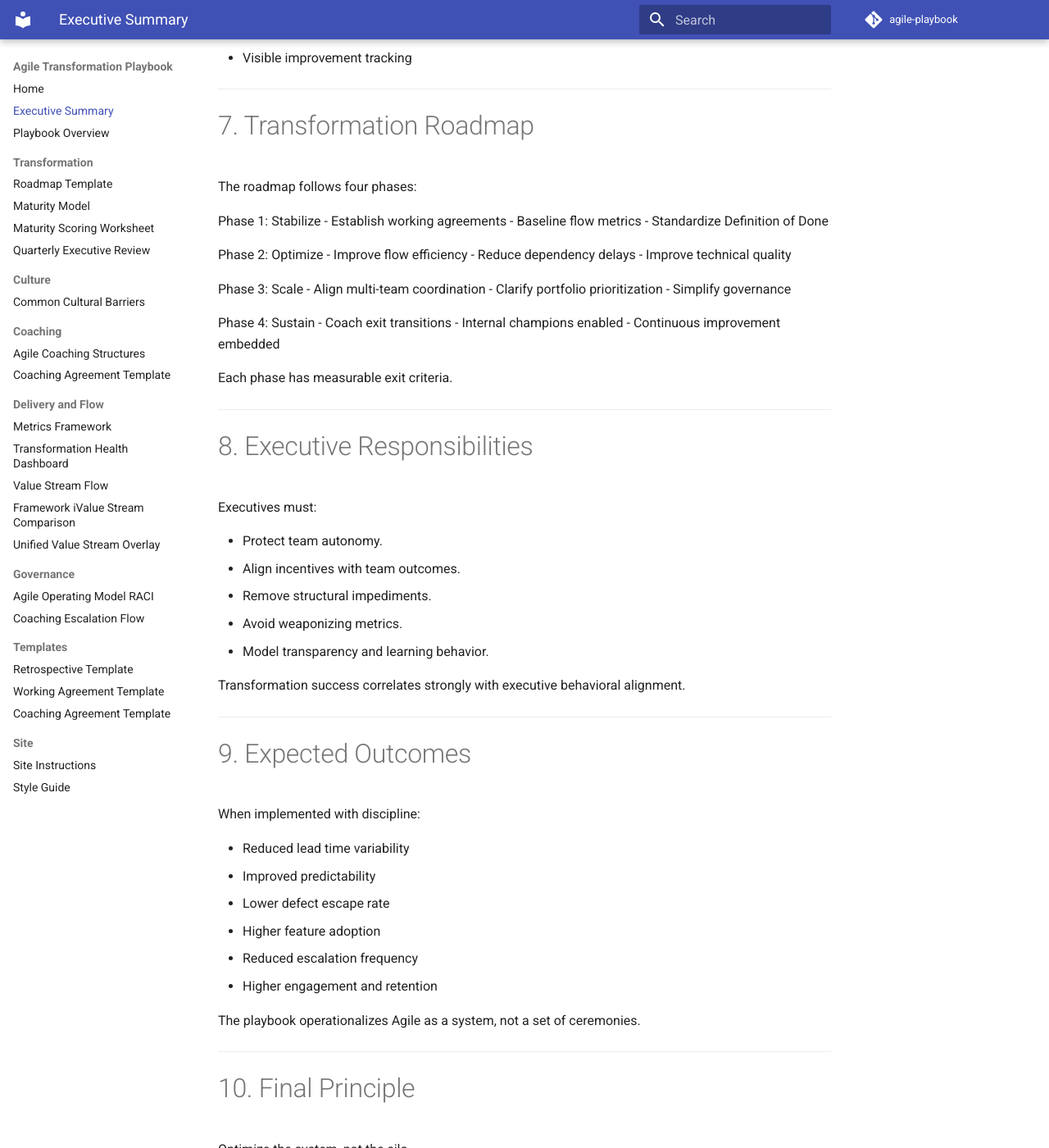
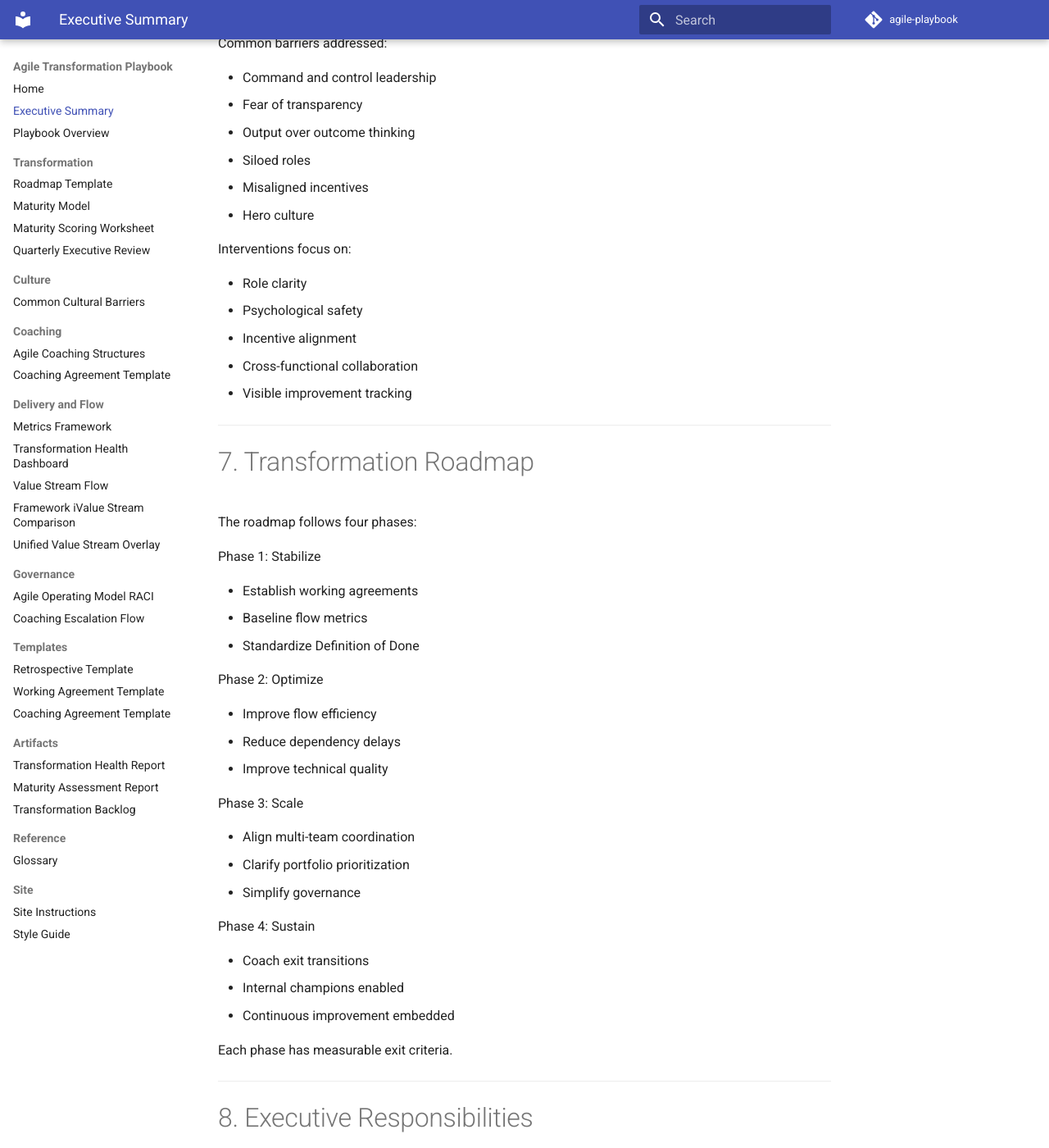
Before and after one commit to awsvkvims/agile-playbook, an MkDocs documentation site: the page built from docs/EXECUTIVE_TRANSFORMATION_SUMMARY.md, in a window 1280 px wide and 1400 px high, scrolled down 3407 px. Shown: the whole window at 82% size. Built offline with MkDocs 1.6.1 and Material for MkDocs 9.7.7, drawn with Linux system fonts in a browser that asks for light colours; comment, search, counter and statistics services are not loaded; some of the changed text lies outside the part shown.

Commit message:
Add artifacts and glossary to navigation

```diff
--- a/mkdocs.yml
+++ b/mkdocs.yml
@@ -47,9 +47,18 @@ nav:
       - Working Agreement Template: templates/WORKING_AGREEMENT_TEMPLATE.md
       - Coaching Agreement Template: templates/COACHING_AGREEMENT_TEMPLATE.md
 
+  - Artifacts:
+      - Transformation Health Report: artifacts/TRANSFORMATION_HEALTH_REPORT_TEMPLATE.md
+      - Maturity Assessment Report: artifacts/MATURITY_ASSESSMENT_REPORT_TEMPLATE.md
+      - Transformation Backlog: artifacts/TRANSFORMATION_BACKLOG_TEMPLATE.md
+
+  - Reference:
+      - Glossary: GLOSSARY.md
+
   - Site:
       - Site Instructions: SITE.md
       - Style Guide: STYLE_GUIDE.md
+
 
 markdown_extensions:
   - toc:
```
Also changed, not shown: docs/EXECUTIVE_TRANSFORMATION_SUMMARY.md (+9 -0 lines), docs/index.md (+6 -0 lines), docs/playbook/PLAYBOOK.md (+11 -1 lines), docs/transformation/TRANSFORMATION_ROADMAP_TEMPLATE.md (+13 -0 lines).
